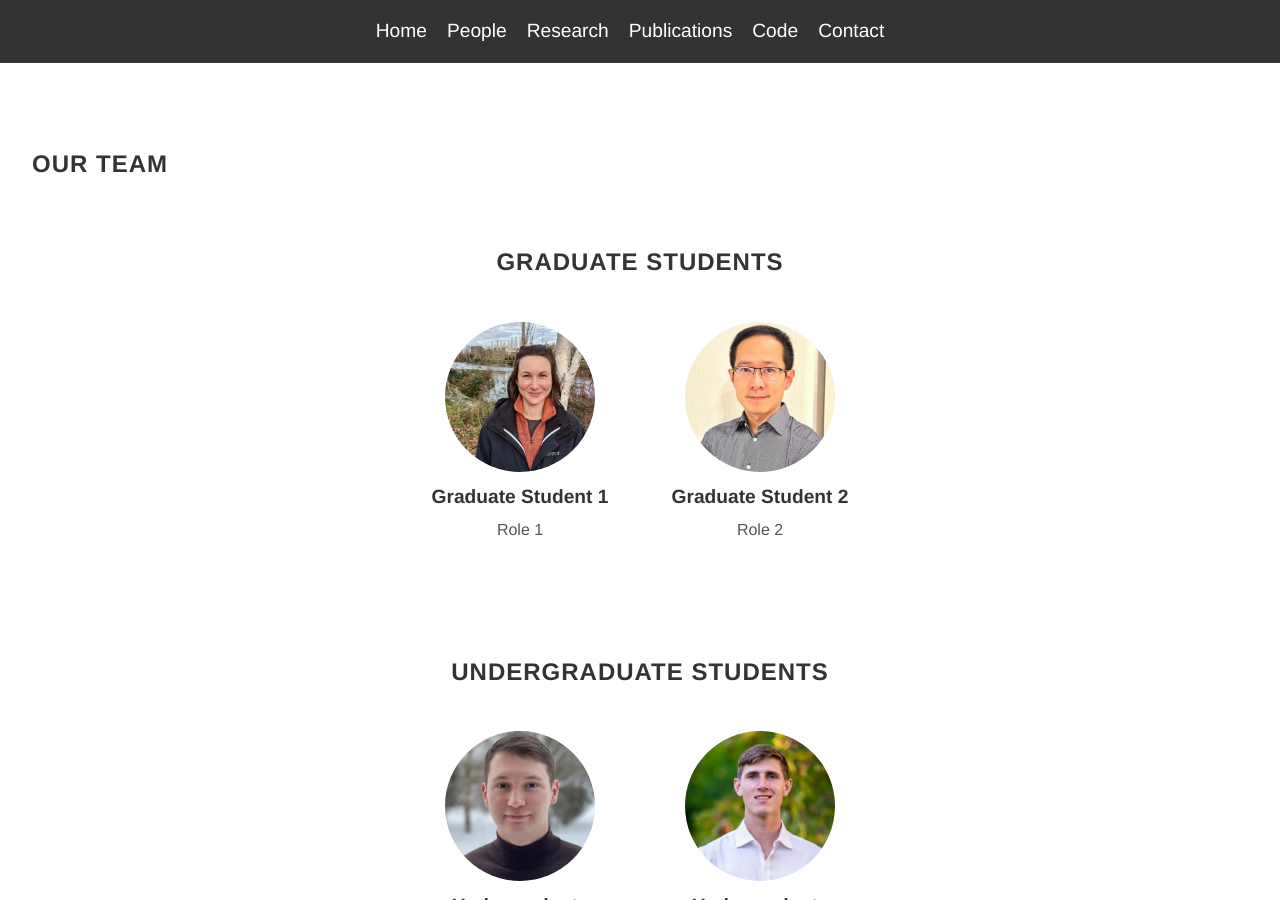
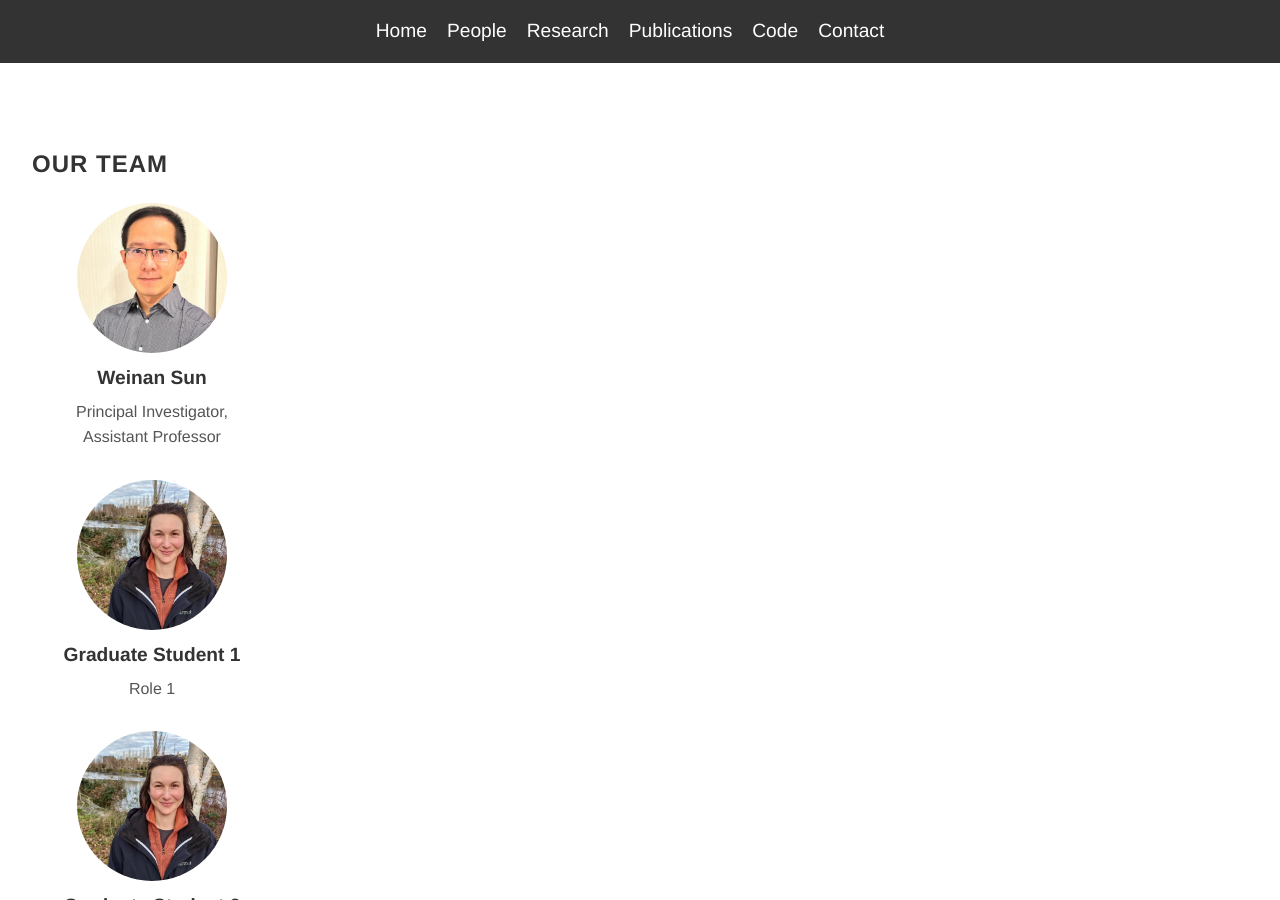
Before and after one commit to neuroai/my-awesome-site, a Jekyll site: the page built from people.md, in a window 1280 px wide and 900 px high. Built offline with Jekyll 4.4.1, drawn with Linux system fonts in a browser that asks for light colours.

Commit message:
Update people.md

```diff
--- a/people.md
+++ b/people.md
@@ -6,33 +6,30 @@ title: People
 ## Our Team
 
 <div class="people-section">
-  <div class="people-group">
-    <div class="people-group-title">Graduate Students</div>
-    <div class="person">
-      <img class="headshot" src="/sunlab/c-strawder.jpg" alt="Graduate Student 1">
-      <div class="person-title">Graduate Student 1</div>
-      <div class="person-role">Role 1</div>
-    </div>
-    <div class="person">
-      <img class="headshot" src="/sunlab/weinanheadshot0.jpg" alt="Graduate Student 2">
-      <div class="person-title">Graduate Student 2</div>
-      <div class="person-role">Role 2</div>
-    </div>
-    <!-- Add more graduate students as needed -->
+  <div class="person">
+    <img class="headshot" src="/sunlab/weinanheadshot0.jpg" alt="Weinan Sun">
+    <div class="person-title">Weinan Sun</div>
+    <div class="person-role">Principal Investigator, Assistant Professor</div>
   </div>
-
-  <div class="people-group">
-    <div class="people-group-title">Undergraduate Students</div>
-    <div class="person">
-      <img class="headshot" src="/sunlab/ivan-kondratyev.png" alt="Undergraduate Student 1">
-      <div class="person-title">Undergraduate Student 1</div>
-      <div class="person-role">Role 1</div>
-    </div>
-    <div class="person">
-      <img class="headshot" src="/sunlab/jacob.jpg" alt="Undergraduate Student 2">
-      <div class="person-title">Undergraduate Student 2</div>
-      <div class="person-role">Role 2</div>
-    </div>
-    <!-- Add more undergraduate students as needed -->
+  <div class="person">
+    <img class="headshot" src="/sunlab/c-strawder.jpg" alt="Graduate Student 1">
+    <div class="person-title">Graduate Student 1</div>
+    <div class="person-role">Role 1</div>
   </div>
+  <div class="person">
+    <img class="headshot" src="/sunlab/c-strawder.jpg" alt="Graduate Student 2">
+    <div class="person-title">Graduate Student 2</div>
+    <div class="person-role">Role 2</div>
+  </div>
+  <div class="person">
+    <img class="headshot" src="/sunlab/ivan-kondratyev.png" alt="Undergraduate Student 1">
+    <div class="person-title">Undergraduate Student 1</div>
+    <div class="person-role">Role 1</div>
+  </div>
+  <div class="person">
+    <img class="headshot" src="/sunlab/jacob.jpg" alt="Undergraduate Student 2">
+    <div class="person-title">Undergraduate Student 2</div>
+    <div class="person-role">Role 2</div>
+  </div>
+  <!-- Add more members as needed -->
 </div>
```
